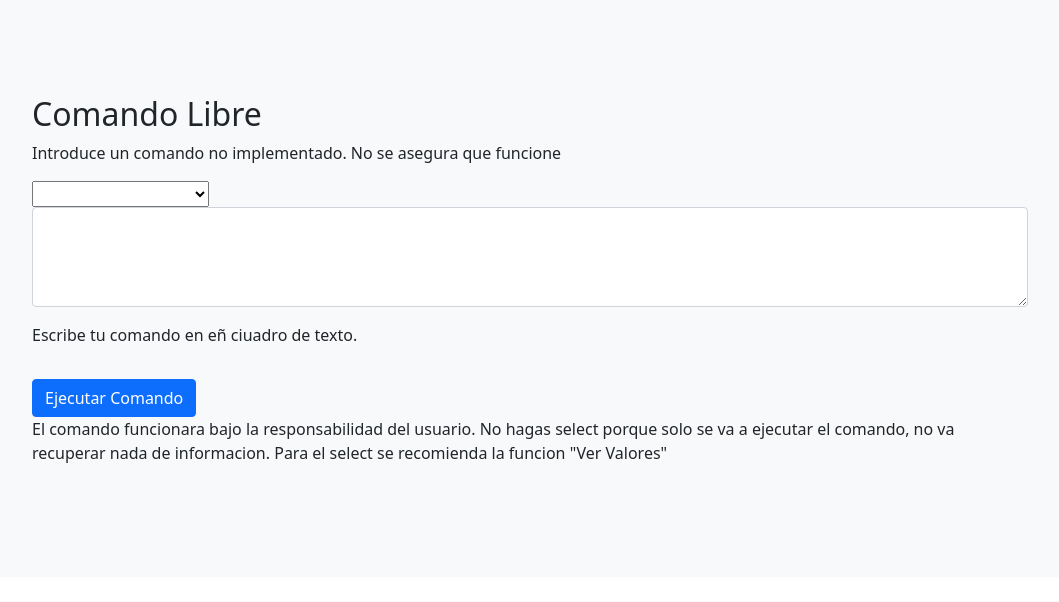
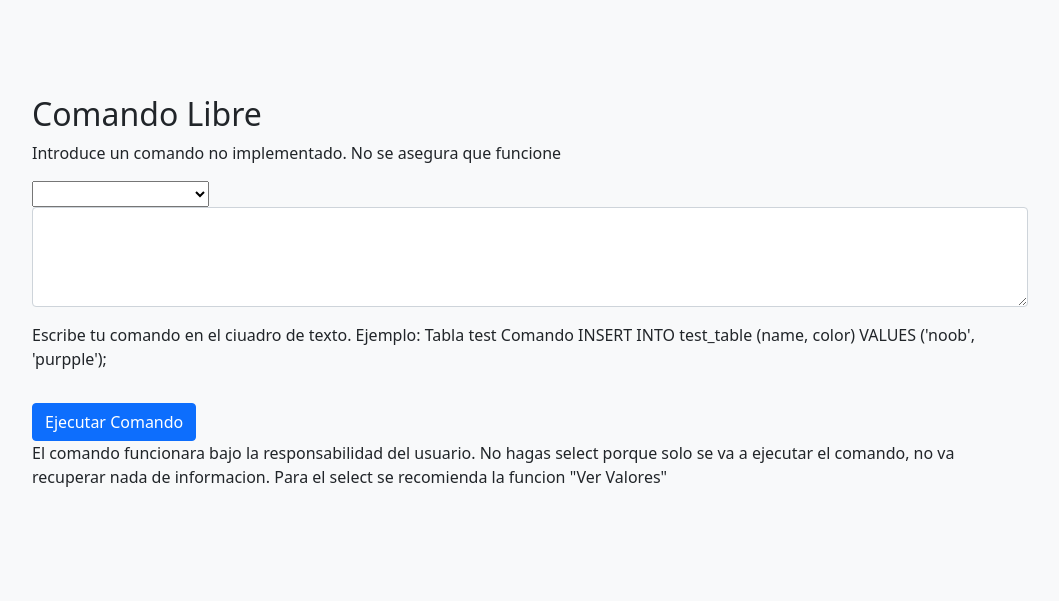
Before and after one commit to EndikaEiros/percona, a Flask app: page / in a window 1280 px wide. Shown: the part 644-1246 px from the top of the page, without its empty margins (110-1169 px from the left). Run offline with Flask 2, Linux system fonts and the light colour scheme; data that the repository does not hold is empty.

Commit message:
fixes v2

```diff
--- a/app/app.py
+++ b/app/app.py
@@ -13,8 +13,10 @@ def index():
 
     if request.method == 'POST':
         if request.form['submit_button'] == 'Ejecutar Comando':
-            comando = request.form['comando']
+            comando = request.form['textocomando']
             db=request.form['dataB']
+            print(comando)
+            print(db)
             database.ejecutarComando(db,comando)
 
             render_template('index.html',perconabd=lista_db)
--- a/app/database.py
+++ b/app/database.py
@@ -1,5 +1,4 @@
 import mysql.connector as percona
-import os
 
 import random
 import string
@@ -83,7 +82,7 @@ def flaskTest():
 
     for i in range(100):
         nombre = get_random_string(5)
-        _c.execute("INSERT INTO test_flask (id, nombre) VALUES('{}', '{}');".format(i, nombre))
+        _c.execute("INSERT INTO test_flask (id, nombre) VALUES ('{}', '{}');".format(i, nombre))
 
     _db.close()
     return 0
--- a/app/templates/index.html
+++ b/app/templates/index.html
@@ -58,7 +58,7 @@
             <div class="container-fluid py-5">
               <h2>Comando Libre</h2>
               <p>Introduce un comando no implementado. No se asegura que funcione</p>
-              <form class="row g-3 needs-validation" id="formcomando" action="/" method="post">
+              <form class="row g-3 needs-validation" id="formcomando" action="/" method="post" enctype="multipart/form-data">
                 <div class="form-floating">
                   <div class="select-editable">
                     <select>
@@ -68,10 +68,14 @@
                       {% endfor %}
                     </select>
                   </div>
-                    <textarea class="form-control" placeholder="" name="comando" id="comando"
+                    <textarea class="form-control" placeholder="" name="comando" id="textocomando"
                         style="height: 100px"></textarea>
                 </div><br>
-                <p> Escribe tu comando en eñ ciuadro de texto.</p>
+                <p> Escribe tu comando en el ciuadro de texto.
+                  Ejemplo:
+                  Tabla test
+                  Comando INSERT INTO test_table (name, color) VALUES ('noob', 'purpple');
+                </p>
                 <div class="col-12">
                     <div class="col-12">
                         <input class="btn btn-primary" type="submit" name="submit_button" value="Ejecutar Comando">
```
Also changed, not shown: app/test.py (+13 -0 lines).
